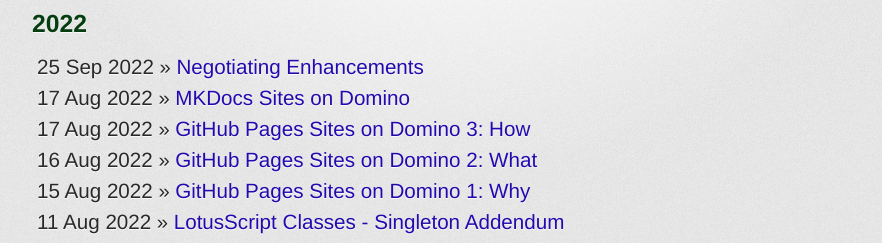
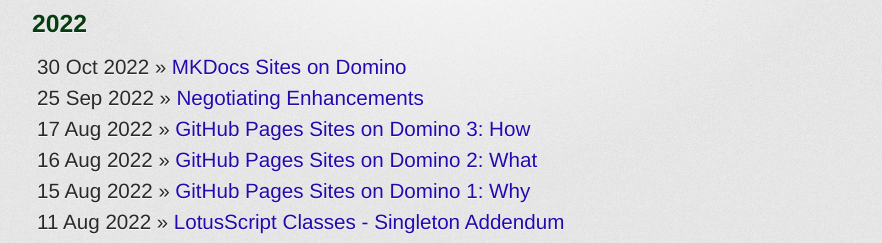
Before and after one commit to paulswithers/paulswithers.github.io, a Jekyll site: the page built from blog/index.html, in a window 1280 px wide. Shown: the part 416-659 px from the top of the page, without its empty margins (188-1070 px from the left). Built offline with Jekyll 4.4.1, drawn with Linux system fonts in a browser that asks for light colours; some web fonts are replaced.

Commit message:
Updating blog post

```diff
--- a/_posts/2022-10-29-mkdocs-on-domino.md
+++ b/_posts/2022-10-30-mkdocs-on-domino.md
@@ -1,7 +1,7 @@
 ---
 layout: post
 title: "MKDocs Sites on Domino"
-date: 2022-08-17
+date: 2022-10-30
 category: Domino
 tags: [domino,markdown,documentation]
 comments: true
```
